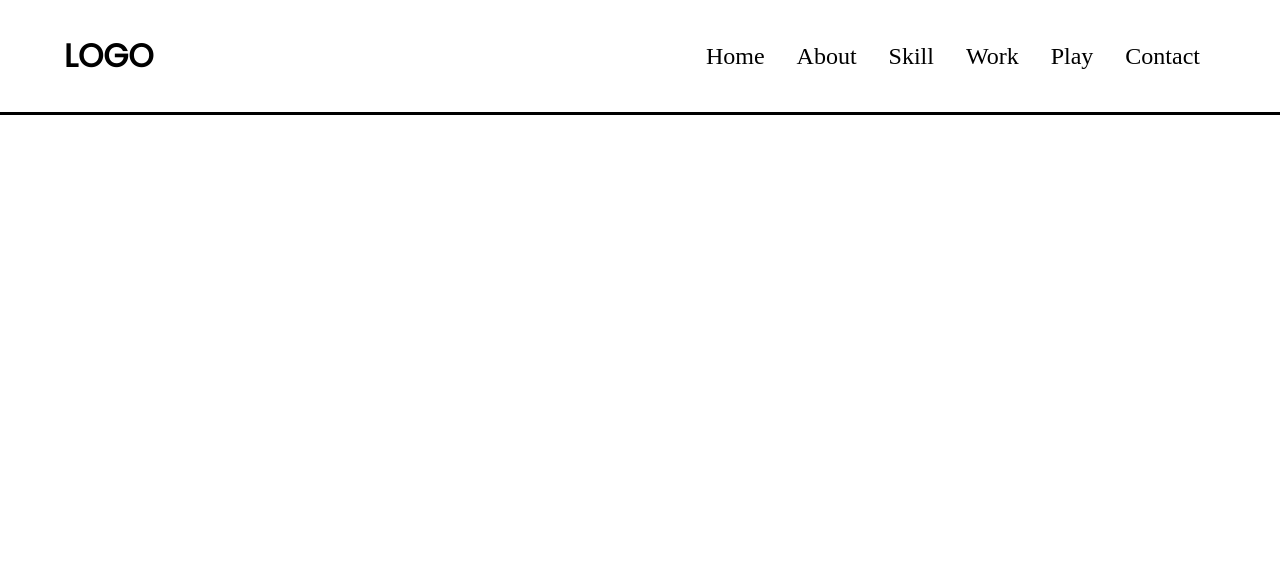
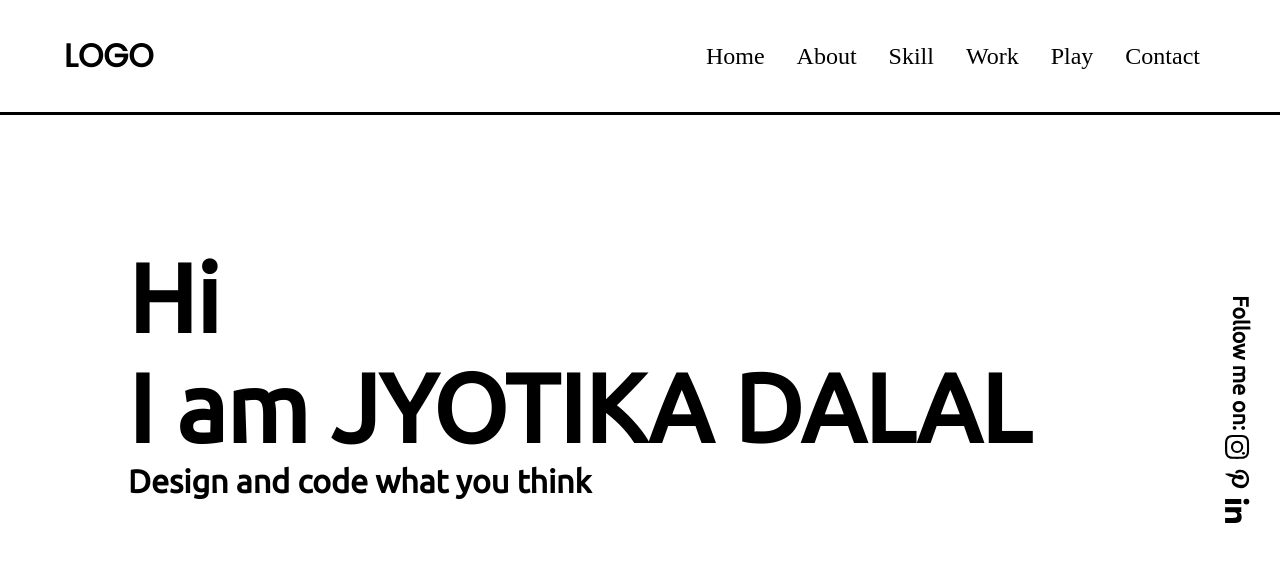
Before and after one commit to Rutuza/React-portfolio, a React (Create React App) app: page / in a window 1280 px wide. Shown: the top 562 px of the page. Built offline with nearby package versions, Linux system fonts and the light colour scheme; a web font is replaced by a local one.

Commit message:
changes in homepage

```diff
--- a/package.json
+++ b/package.json
@@ -10,6 +10,7 @@
     "parseurl": "^1.3.3",
     "react": "^18.2.0",
     "react-dom": "^18.2.0",
+    "react-icons": "^4.11.0",
     "react-router": "^6.15.0",
     "react-scripts": "5.0.1",
     "router": "^1.3.8",
--- a/src/Assets/img/icon.jsx
+++ b/src/Assets/img/icon.jsx
@@ -245,26 +245,26 @@ export const Navbutton = (props) => {
       <path
         d="M2 2H36"
         stroke="black"
-        stroke-width="3"
-        stroke-linecap="round"
+        strokeWidth="3"
+        strokeLinecap="round"
       />
       <path
         d="M14 9.5L36 9.5"
         stroke="black"
-        stroke-width="3"
-        stroke-linecap="round"
+        strokeWidth="3"
+        strokeLinecap="round"
       />
       <path
         d="M2 18.5H36"
         stroke="black"
-        stroke-width="3"
-        stroke-linecap="round"
+        strokeWidth="3"
+        strokeLinecap="round"
       />
       <path
         d="M14 26L36 26"
         stroke="black"
-        stroke-width="3"
-        stroke-linecap="round"
+        strokeWidth="3"
+        strokeLinecap="round"
       />
     </svg>
   );
--- a/src/Assets/pages/HomePage.jsx
+++ b/src/Assets/pages/HomePage.jsx
@@ -1,10 +1,29 @@
-import React from 'react';
-import Navbar from '../components/Navbar';
-
+import React from "react";
+import Navbar from "../components/Navbar";
+import {
+  BiLogoInstagram,
+  BiLogoPinterestAlt,
+  BiLogoLinkedin,
+} from "react-icons/bi";
 function HomePage() {
   return (
     <div>
-      <Navbar/>
+      <Navbar />
+      <div id="home">
+        <div className="hero">
+          <div className="heading">
+            <h1>Hi</h1>
+            <h1>I am JYOTIKA DALAL</h1>
+            <h6>Design and code what you think</h6>
+          </div>
+          <div className="socials">
+            <h6>Follow me on:</h6>
+            <BiLogoInstagram className="icon instagram" />
+            <BiLogoPinterestAlt className="icon pinterest" />
+            <BiLogoLinkedin className="icon linkedin" />
+          </div>
+        </div>
+      </div>
     </div>
   );
 }
--- /dev/null
+++ b/src/Scss/_homepage.scss
@@ -0,0 +1,23 @@
+@import url("https://fonts.googleapis.com/css2?family=Ubuntu&display=swap");
+#home {
+  .hero {
+    display: flex;
+    margin-top: 10%;
+    justify-content: space-between;
+    .heading {
+      font-size: 3rem;
+      font-family: "Ubuntu", sans-serif;
+      padding-left: 10%;
+    }
+    .socials {
+      margin-top: 5rem;
+      display: flex;
+      justify-content: center;
+      position: relative;
+      font-family: "Ubuntu", sans-serif;
+      font-size: 2rem;
+        transform: rotate(90deg);
+    }
+  }
+
+}
--- a/src/Scss/index.scss
+++ b/src/Scss/index.scss
@@ -1 +1,2 @@
-@use 'navbar'
+@use 'navbar';
+@use 'homepage';
```
Also changed, not shown: 1 other file (tests, documents, lock files or other folders).
